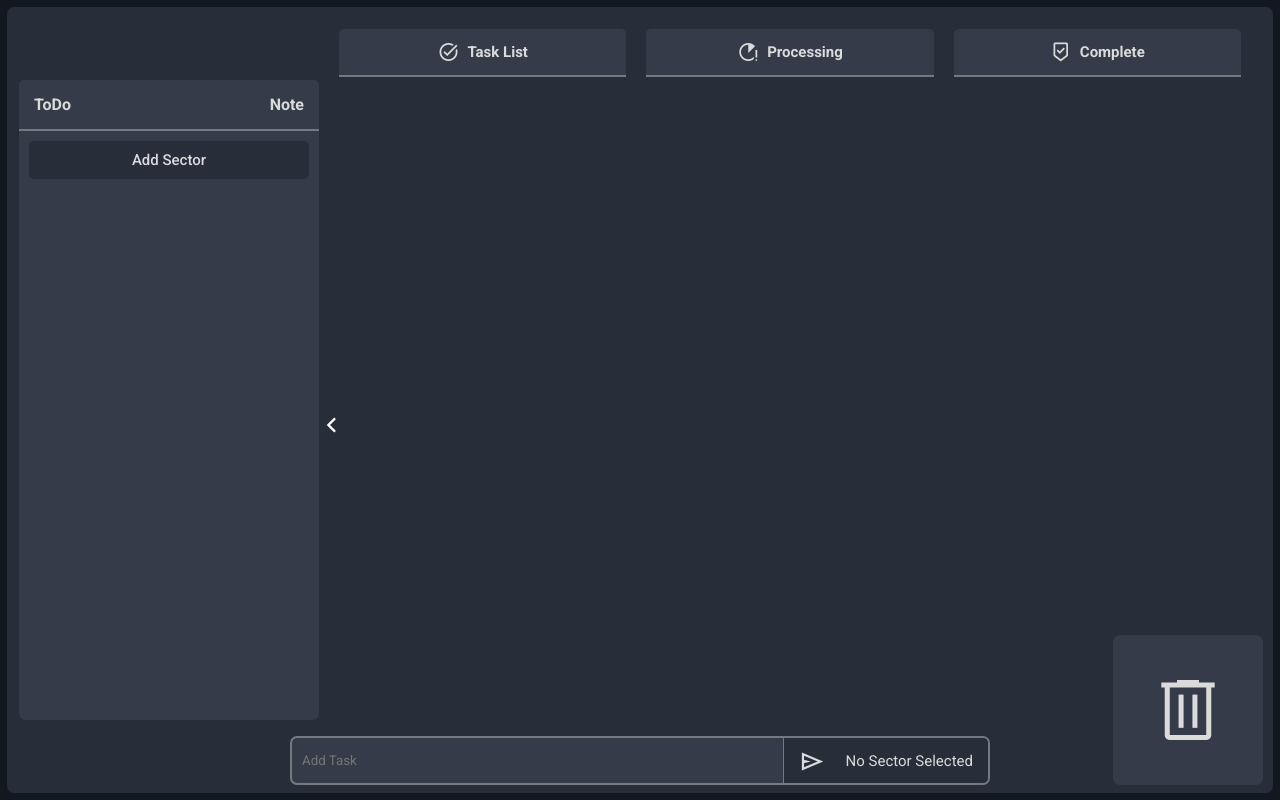
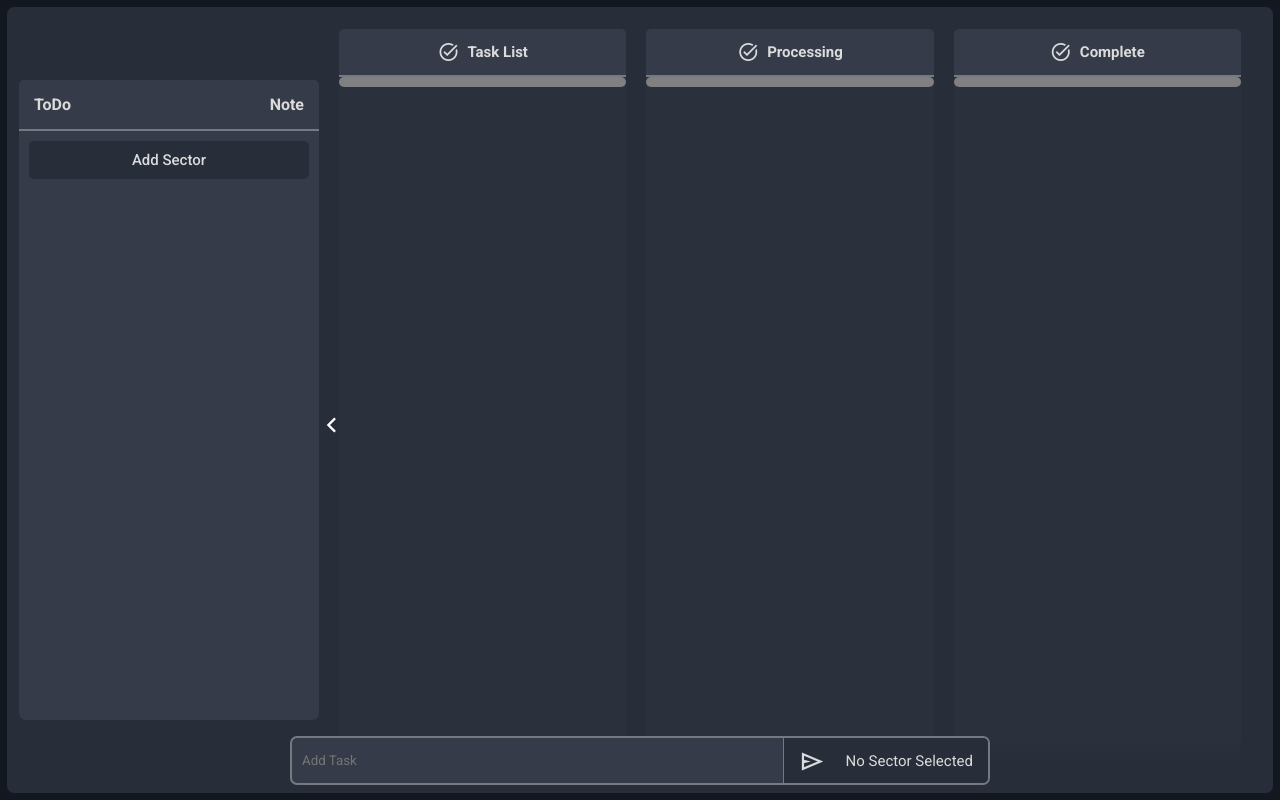
Before and after one commit to MdMostakimBillah/React-ToDo, a React (Vite) app: page / in a window 1280 px wide. Built offline with nearby package versions, Linux system fonts and the light colour scheme.

Commit message:
drag and drop fetcher neet to fix

```diff
--- a/package.json
+++ b/package.json
@@ -11,7 +11,6 @@
   },
   "dependencies": {
     "react": "^18.3.1",
-    "react-beautiful-dnd": "^13.1.1",
     "react-dom": "^18.3.1"
   },
   "devDependencies": {
--- a/src/components/AddSector.jsx
+++ b/src/components/AddSector.jsx
@@ -50,7 +50,10 @@ const AddSector = ({ handleSectionValue }) => {
     e.preventDefault(); //default behaviour stoped
     //if input value is true then all the stored data and new data here
     if (inputValue) {
-      const updatedData = [...data, { value: inputValue, allChildTasks: [] }];
+      const updatedData = [
+        ...data,
+        { value: inputValue, allChildTasks: [], processing: [], complete: [] },
+      ];
       setData(updatedData);
       localStorage.setItem("storeData", JSON.stringify(updatedData));
     }
--- /dev/null
+++ b/src/components/DropingArea.jsx
@@ -0,0 +1,20 @@
+import { useState } from "react";
+import classes from "../styles/DropingArea.module.css";
+
+const DropingArea = ({ onDrop }) => {
+  const [showDrop, setShowDrop] = useState(false);
+  return (
+    <div
+      className={showDrop ? classes.droping_area : classes.hide_area}
+      onDragEnter={() => setShowDrop(true)}
+      onDragLeave={() => setShowDrop(false)}
+      onDrop={() => {
+        onDrop();
+        setShowDrop(false);
+      }}
+      onDragOver={(e) => e.preventDefault()}
+    ></div>
+  );
+};
+
+export default DropingArea;
--- a/src/components/SingleTask.jsx
+++ b/src/components/SingleTask.jsx
@@ -2,6 +2,7 @@ import { useEffect, useState } from "react";
 import classes from "../styles/SingleTask.module.css";
 
 const SingleTask = ({
+  status,
   task,
   index,
   workingSector,
@@ -51,6 +52,8 @@ const SingleTask = ({
     setEditingIndex(null);
   };
 
+  //draging functionality
+
   return (
     <div
       className={classes.singleTask}
--- /dev/null
+++ b/src/components/TaskColumn.jsx
@@ -0,0 +1,84 @@
+import React from "react";
+import classes from "../styles/TodoListOperation.module.css";
+import SingleTask from "./SingleTask";
+import DropingArea from "./DropingArea";
+const TaskColumn = ({
+  sectorData,
+  getSelectedDataFromLocalStorage,
+  setSectorData,
+  onDrop,
+  setActiveCard,
+  status,
+}) => {
+  return (
+    <div className={classes.TaskList}>
+      <div className={classes.topTitle}>
+        <span className="material-symbols-outlined">task_alt</span>
+        <h3>{status}</h3>
+      </div>
+      <div className={classes.taskesWraper}>
+        <DropingArea onDrop={() => onDrop(status, 0)} />
+        {status === "Task List"
+          ? sectorData.map((item) =>
+              item.value === getSelectedDataFromLocalStorage.value
+                ? item.allChildTasks.map((task, i) => (
+                    <React.Fragment key={i}>
+                      <SingleTask
+                        task={task}
+                        index={i}
+                        workingSector={getSelectedDataFromLocalStorage}
+                        sectorData={sectorData}
+                        setSectorData={setSectorData}
+                        setActiveCard={setActiveCard}
+                        // onDrop={onDrop}
+                      />
+                      <DropingArea onDrop={() => onDrop(status, i + 1)} />
+                    </React.Fragment>
+                  ))
+                : ""
+            )
+          : status === "Processing"
+          ? sectorData.map((item) =>
+              item.value === getSelectedDataFromLocalStorage.value
+                ? item.processing.map((task, i) => (
+                    <React.Fragment key={i}>
+                      <SingleTask
+                        task={task}
+                        index={i}
+                        workingSector={getSelectedDataFromLocalStorage}
+                        sectorData={sectorData}
+                        setSectorData={setSectorData}
+                        setActiveCard={setActiveCard}
+                        // onDrop={onDrop}
+                      />
+                      <DropingArea onDrop={onDrop} />
+                    </React.Fragment>
+                  ))
+                : ""
+            )
+          : status === "Complete"
+          ? sectorData.map((item) =>
+              item.value === getSelectedDataFromLocalStorage.value
+                ? item.complete.map((task, i) => (
+                    <React.Fragment key={i}>
+                      <SingleTask
+                        task={task}
+                        index={i}
+                        workingSector={getSelectedDataFromLocalStorage}
+                        sectorData={sectorData}
+                        setSectorData={setSectorData}
+                        setActiveCard={setActiveCard}
+                        // onDrop={onDrop}
+                      />
+                      <DropingArea onDrop={onDrop} />
+                    </React.Fragment>
+                  ))
+                : ""
+            )
+          : null}
+      </div>
+    </div>
+  );
+};
+
+export default TaskColumn;
--- a/src/components/TodoListOperation.jsx
+++ b/src/components/TodoListOperation.jsx
@@ -1,9 +1,12 @@
-import { useEffect, useState } from "react";
+import { useState } from "react";
 import classes from "../styles/TodoListOperation.module.css";
-import SingleTask from "./SingleTask";
+import TaskColumn from "./TaskColumn";
 const TodoListOperation = ({ workingSector, sectorData, setSectorData }) => {
+  //three colom
+  // const [todo, setTodo] = useState("Task List");
+  //dragable card state
   const [activeCard, setActiveCard] = useState(null);
-  console.log(activeCard);
+  // console.log(activeCard);
 
   //checking Selected Data available or not in whole array
   let selectedDataFilter =
@@ -41,60 +44,54 @@ const TodoListOperation = ({ workingSector, sectorData, setSectorData }) => {
     localStorage.setItem("storeData", JSON.stringify(addTask));
     setNewInput("");
   };
+  //onDrag function
+  const onDrop = (status, possition) => {
+    if (activeCard === null || activeCard === undefined) return;
+    console.log(
+      `${activeCard} is going to place into ${status} and at the possition ${possition}`
+    );
+    // const taskToMove = sectorData[activeCard];
+    // const updatedTask = sectorData.filter((item, i) => i !== activeCard);
+    // updatedTask.splice(possition, 0, {
+    //   ...taskToMove,
+    //   status: status,
+    // });
+    const taskToMove = sectorData.map((item, index) => {
+      const workingSector = JSON.parse(localStorage.getItem("seletedSector"));
+      console.log(workingSector.value === item.value ? item.value : null);
+      // console.log(item);
+    });
+  };
 
   return (
     <>
       <div className={classes.WraperListOperation}>
-        <div className={classes.TaskList}>
-          <div className={classes.topTitle}>
-            <span className="material-symbols-outlined">task_alt</span>
-            <h3>Task List</h3>
-          </div>
-          <div className={classes.taskesWraper}>
-            {sectorData.map((item) =>
-              item.value === getSelectedDataFromLocalStorage.value
-                ? item.allChildTasks.map((task, i) => (
-                    <SingleTask
-                      task={task}
-                      key={i}
-                      index={i}
-                      workingSector={getSelectedDataFromLocalStorage}
-                      sectorData={sectorData}
-                      setSectorData={setSectorData}
-                      setActiveCard={setActiveCard}
-                    />
-                  ))
-                : ""
-            )}
-          </div>
-        </div>
-        <div className={classes.ProcessingList}>
-          <div className={classes.topTitle}>
-            <span className="material-symbols-outlined">
-              running_with_errors
-            </span>
-            <h3>Processing</h3>
-          </div>
-          <div className={classes.taskesWraper}>{/* <SingleTask /> */}</div>
-        </div>
-        <div className={classes.CompleteList}>
-          <div className={classes.topTitle}>
-            <span className="material-symbols-outlined">beenhere</span>
-            <h3>Complete</h3>
-          </div>
-          <div className={classes.taskesWraper}></div>
-        </div>
-        {/* <div className={classes.Delete}>
-          <div className={classes.topTitle}>
-            <span className="material-symbols-outlined">delete</span>
-            <h3>Delete</h3>
-          </div>
+        <TaskColumn
+          sectorData={sectorData}
+          getSelectedDataFromLocalStorage={getSelectedDataFromLocalStorage}
+          setSectorData={setSectorData}
+          onDrop={onDrop}
+          setActiveCard={setActiveCard}
+          status="Task List"
+        />
 
-          <div className={classes.deleteBox}>
-            <span className="material-symbols-outlined">delete</span>
-          </div>
-        </div> */}
-        {}
+        <TaskColumn
+          sectorData={sectorData}
+          getSelectedDataFromLocalStorage={getSelectedDataFromLocalStorage}
+          setSectorData={setSectorData}
+          onDrop={onDrop}
+          setActiveCard={setActiveCard}
+          status="Processing"
+        />
+
+        <TaskColumn
+          sectorData={sectorData}
+          getSelectedDataFromLocalStorage={getSelectedDataFromLocalStorage}
+          setSectorData={setSectorData}
+          onDrop={onDrop}
+          setActiveCard={setActiveCard}
+          status="Complete"
+        />
       </div>
 
       {/*adding data input*/}
@@ -135,9 +132,9 @@ const TodoListOperation = ({ workingSector, sectorData, setSectorData }) => {
       </div>
 
       {/* delete box */}
-      <div className={classes.deleteSmallBox}>
+      {/* <div className={classes.deleteSmallBox}>
         <span className="material-symbols-outlined">delete</span>
-      </div>
+      </div> */}
     </>
   );
 };
--- /dev/null
+++ b/src/styles/DropingArea.module.css
@@ -0,0 +1,15 @@
+.droping_area {
+  width: 100%;
+  height: 100px;
+  background-color: gray;
+  border-radius: 5px;
+  transition: all 0.2s ease-in-out;
+  opacity: 0.7;
+}
+.hide_area {
+  width: 100%;
+  height: 10px;
+  border-radius: 5px;
+  background-color: gray;
+  /* opacity: 0; */
+}
--- a/src/styles/TodoListOperation.module.css
+++ b/src/styles/TodoListOperation.module.css
@@ -1,6 +1,8 @@
 .WraperListOperation {
   height: auto;
-  width: 100%;
+  /* width: 100%; */
+  width: 1200px;
+  margin: 0 auto;
   padding: 10px;
   display: flex;
   justify-content: space-between;
@@ -8,24 +10,11 @@
 }
 .TaskList,
 .ProcessingList,
-.CompleteList,
-.Delete {
+.CompleteList {
   border-radius: 5px;
   width: 100%;
   height: 100%;
   margin: 0 10px;
-}
-.Delete {
-  position: relative;
-  max-width: 150px;
-  height: calc(100vh - 200px);
-  margin: auto 0;
-  background-color: #353b49;
-  margin-right: -150px;
-  transition: 0.3s ease-in-out;
-}
-.Delete:hover {
-  margin-right: -20px;
 }
 .topTitle {
   padding: 12px 15px;
@@ -51,6 +40,7 @@
 .taskesWraper {
   height: calc(100vh - 110px);
   overflow-y: scroll;
+  background-color: rgba(128, 128, 128, 0.048);
 }
 .taskesWraper::-webkit-scrollbar {
   width: 0;
@@ -113,37 +103,31 @@
 .selectedSection p {
   font-size: 15px;
 }
-/* .deleteBox {
-  width: 100%;
-  height: 100%;
+
+/* .deleteSmallBox {
+  width: 50px;
+  height: 50px;
   position: absolute;
-  border-radius: 7px;
-  display: flex;
-  justify-content: center;
-  align-items: center;
-  text-align: center;
-}
-.deleteBox span {
-  font-size: 80px;
-  color: var(--title-text-color);
-  user-select: none;
-} */
-
-.deleteSmallBox {
-  width: 150px;
-  height: 150px;
-  position: absolute;
-  right: 10px;
-  bottom: 1%;
+  right: 5px;
+  bottom: 5px;
   border-radius: 7px;
   display: flex;
   justify-content: center;
   align-items: center;
   text-align: center;
   background-color: var(--secondary-white-color);
+  transition: all 0.3s ease-in-out;
 }
 .deleteSmallBox span {
-  font-size: 80px;
+  font-size: 25px;
   color: var(--title-text-color);
   user-select: none;
+  transition: all 0.3s ease-in-out;
 }
+.deleteSmallBox:hover {
+  width: 150px;
+  height: 150px;
+}
+.deleteSmallBox:hover span {
+  font-size: 80px;
+} */
```
Also changed, not shown: src/styles/SingleTask.module.css (+6 -5 lines), src/styles/TaskColumn.module.css (added), 1 other file (tests, documents, lock files or other folders).
